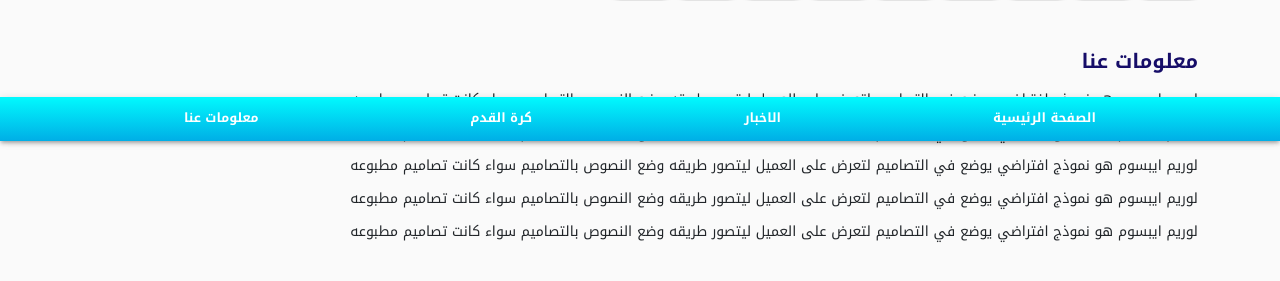
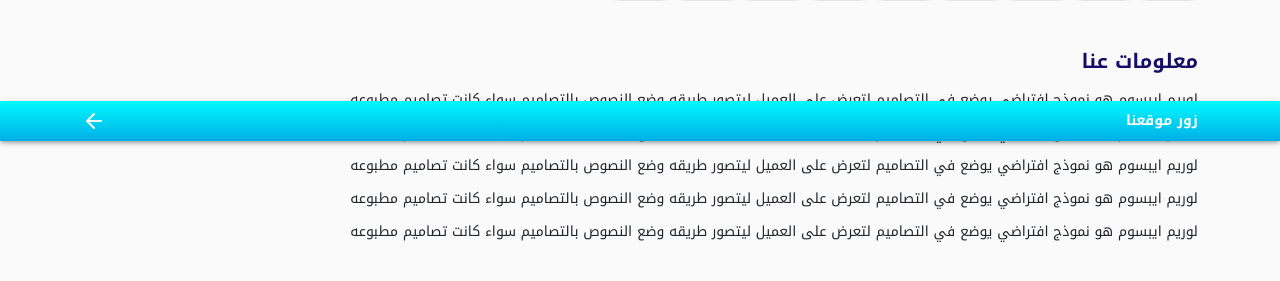
Before and after one commit to MahrousDevEng/Hatwsaly, a plain HTML site: page index.html in a window 1280 px wide. Shown: the part 659-940 px from the top of the page. Drawn offline with Linux system fonts and the light colour scheme.

Commit message:
fix bottom nav

```diff
--- a/index.html
+++ b/index.html
@@ -168,7 +168,7 @@
       <!-- End of Contact us -->
 
       <!-- Start of About Us -->
-      <section class="about-us mb-4">
+      <section class="about-us mb-5">
         <h2 class="h5 mb-3 fw-bold text-alt">معلومات عنا</h2>
         <div class="info">
           <p>
@@ -197,9 +197,21 @@
     </div>
 
     <!-- Start of Bottom Nav -->
-    <nav class="bottom-nav sticky-bottom">
+    <nav class="bottom-nav fixed-bottom py-2">
       <div class="container">
-        <ul class="bottom-links-wrapper">
+        <a
+          href="https://www.tersana-sc.com/"
+          class="d-flex w-100 align-items-center gap-2 fw-bold"
+        >
+          <span class="lh-1 flex-grow-1">زور موقعنا</span>
+          <img
+            src="images/icons/arrow-left.svg"
+            width="24"
+            height="24"
+            alt=""
+          />
+        </a>
+        <!-- <ul class="bottom-links-wrapper">
           <li class="bottom-link-item">
             <a href="https://www.tersana-sc.com/" class="nav-link"
               >الصفحة الرئيسية</a
@@ -220,7 +232,7 @@
               >معلومات عنا</a
             >
           </li>
-        </ul>
+        </ul> -->
       </div>
     </nav>
     <!-- End of Bottom Nav -->
```
Also changed, not shown: images/icons/arrow-left.svg (added).
